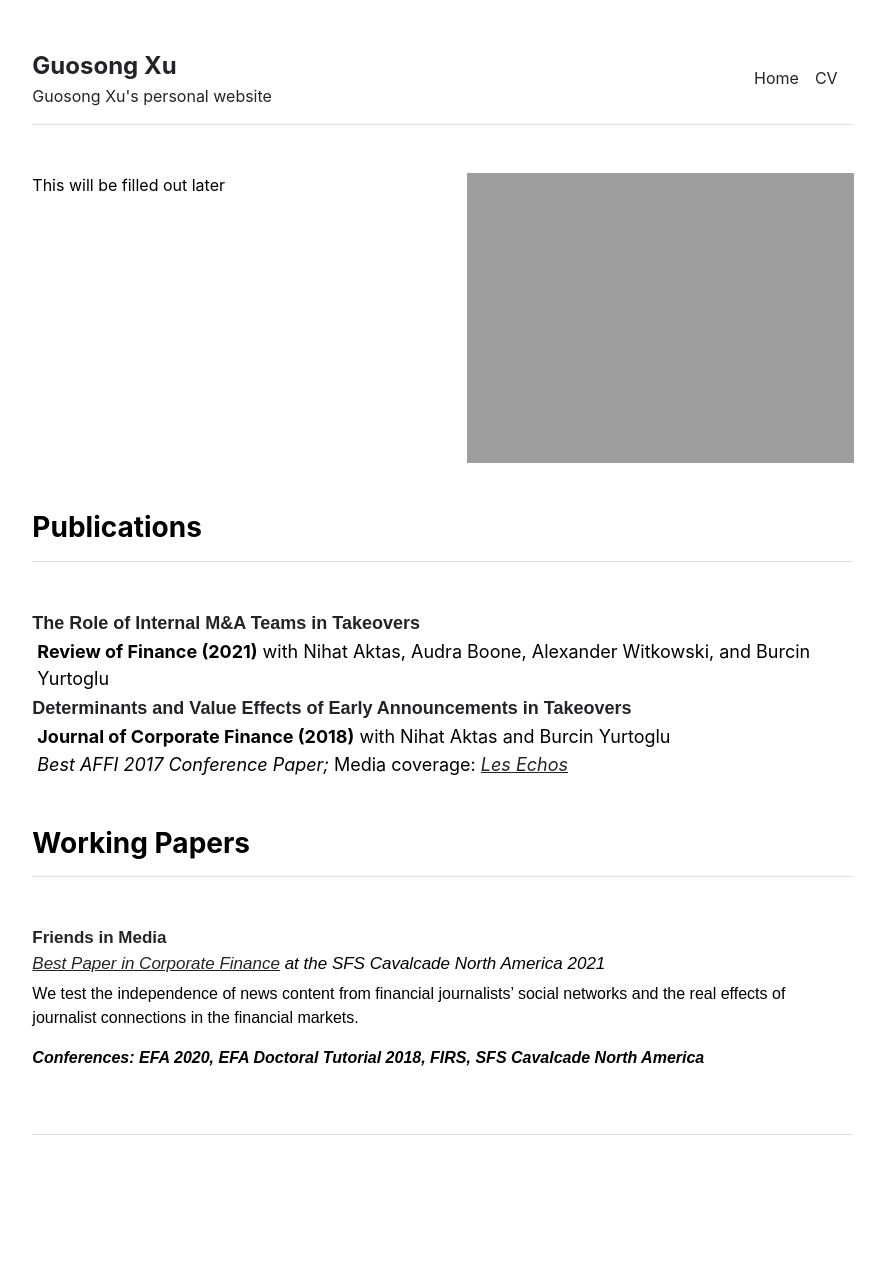
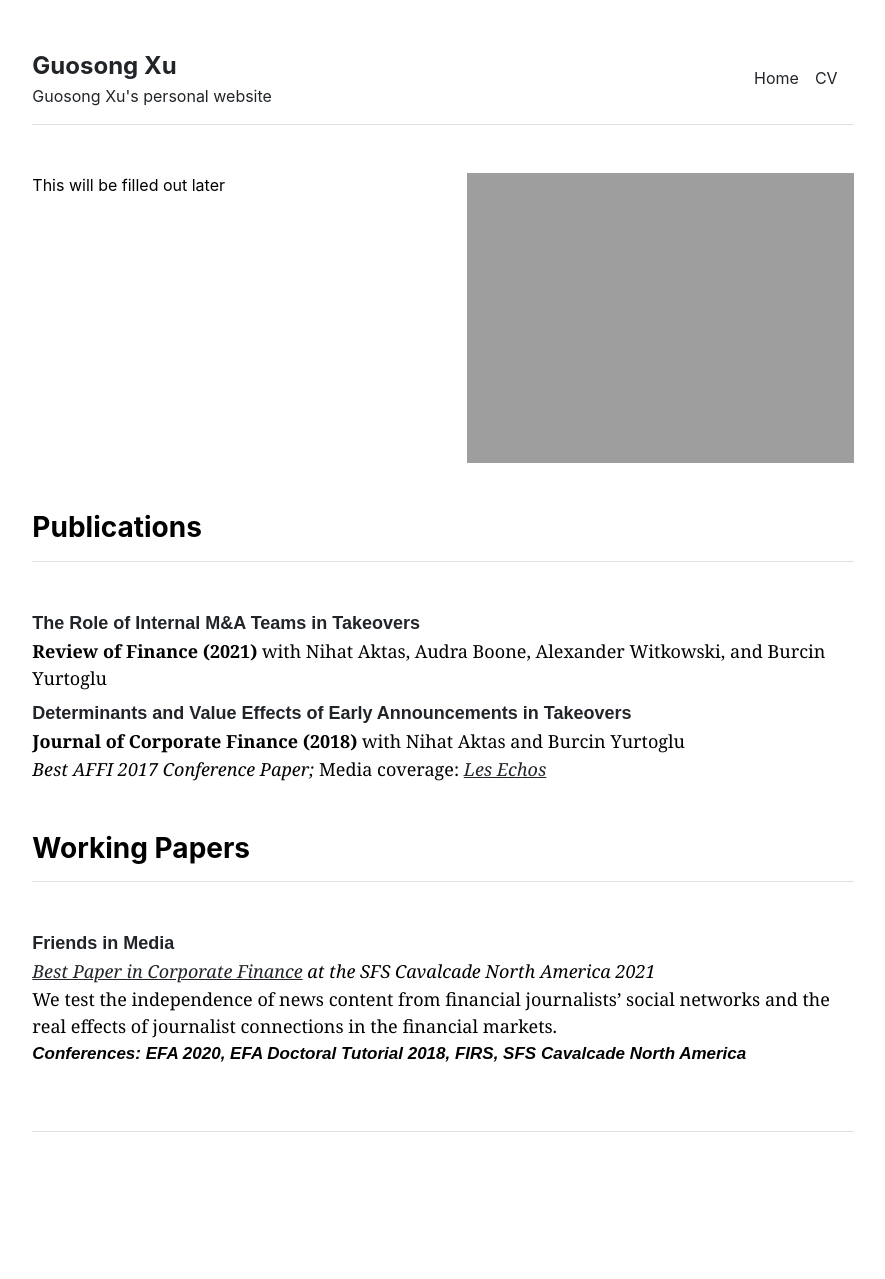
Before and after one commit to guosongxu/guosongxu.github.io, a Jekyll site: the page built from index.md, in a window 1280 px wide. Shown: the whole page, without its empty margins (197-1082 px from the left). Built offline with Jekyll 4.4.1, drawn with Linux system fonts in a browser that asks for light colours.

Commit message:
Update home.html

```diff
--- a/_layouts/home.html
+++ b/_layouts/home.html
@@ -15,21 +15,20 @@
   <div class="col-md-12">
     <h3 class="fw-bold border-bottom pb-3 mb-5">Publications</h3>
     <p style="font-family:arial, 'MS Sans Serif', arial;font-size:18px;margin-bottom:1px;"><strong><a href="https://papers.ssrn.com/sol3/papers.cfm?abstract_id=3140400" target="_blank" rel="noreferrer noopener" aria-label=" (opens in a new tab)" style="text-decoration:none;">The Role of Internal M&amp;A Teams in Takeovers</a></p>
-    <p style="font-size:18px;margin-bottom:3px;margin-left:5px">Review of Finance (2021)</strong>  with Nihat Aktas, Audra Boone, Alexander Witkowski, and Burcin Yurtoglu</p>
+    <p style="font-family:georgia;font-size:18px;margin-bottom:8px">Review of Finance (2021)</strong>  with Nihat Aktas, Audra Boone, Alexander Witkowski, and Burcin Yurtoglu</p>
 
     <p style="font-family:arial, 'MS Sans Serif', arial;font-size:18px;margin-bottom:1px;"><strong><a href="https://papers.ssrn.com/sol3/papers.cfm?abstract_id=2874336" target="_blank" rel="noreferrer noopener" aria-label=" (opens in a new tab)" style="text-decoration:none;">Determinants and Value Effects of Early Announcements in Takeovers</a></p>
-    <p style="font-size:18px;margin-bottom:1px;margin-left:5px">Journal of Corporate Finance (2018)</strong>  with Nihat Aktas and&nbsp;Burcin Yurtoglu </p>
-    <p style="font-size:18px;margin-bottom:1px;margin-left:5px"><em>Best AFFI 2017 Conference Paper;&nbsp;</em>Media coverage:&nbsp;<em><a rel="noreferrer noopener" href="https://www.lesechos.fr/18/01/2017/LesEchos/22364-135-ECH_opa---quand-les-predateurs-rompent-la-loi-du-silence.htm" target="_blank">Les Echos</a>&nbsp;</em></p>
+    <p style="font-family:georgia;font-size:18px;margin-bottom:1px">Journal of Corporate Finance (2018)</strong>  with Nihat Aktas and&nbsp;Burcin Yurtoglu </p>
+    <p style="font-family:georgia;font-size:18px;margin-bottom:1px"><em>Best AFFI 2017 Conference Paper;&nbsp;</em>Media coverage:&nbsp;<em><a rel="noreferrer noopener" href="https://www.lesechos.fr/18/01/2017/LesEchos/22364-135-ECH_opa---quand-les-predateurs-rompent-la-loi-du-silence.htm" target="_blank">Les Echos</a>&nbsp;</em></p>
   </div>
 </div>
 
 <div class="row g-5 mb-5">
   <div class="col-md-12">
     <h3 class="fw-bold border-bottom pb-3 mb-5">Working Papers</h3>
-    <p style="font-family:arial, 'MS Sans Serif', arial;font-size:17px;margin-bottom:1px;"><a rel="noreferrer noopener" aria-label=" (opens in a new tab)" href="https://papers.ssrn.com/sol3/papers.cfm?abstract_id=3189273" target="_blank" style="text-decoration:none;"><strong>Friends in Media</strong></a>
-    <br><em><a rel="noreferrer noopener" href="http://sfs.org/cavalcade-best-paper-in-corporate-finance/" target="_blank">Best Paper in Corporate Finance</a> at the SFS Cavalcade North America 2021</em>
-    </p>
-    <p style="margin-top:6px;font-family:arial, 'MS Sans Serif', arial;font-size:16px;">We test the independence of news content from financial journalists’ social networks and the real effects of journalist connections in the financial markets. </p>
-    <p style="font-family:arial, 'MS Sans Serif', arial;font-size:16px;"><em><strong>Conferences: EFA 2020, EFA Doctoral Tutorial 2018, FIRS, SFS Cavalcade North America</strong></em></p>
+    <p style="font-family:arial, 'MS Sans Serif', arial;font-size:18px;margin-bottom:1px;"><a rel="noreferrer noopener" aria-label=" (opens in a new tab)" href="https://papers.ssrn.com/sol3/papers.cfm?abstract_id=3189273" target="_blank" style="text-decoration:none;"><strong>Friends in Media</strong></a></p>
+    <p style="font-family:georgia;font-size:18px;margin-bottom:1px"><em><a rel="noreferrer noopener" href="http://sfs.org/cavalcade-best-paper-in-corporate-finance/" target="_blank">Best Paper in Corporate Finance</a> at the SFS Cavalcade North America 2021</em></p>
+    <p style="font-family:georgia;font-size:18px;margin-bottom:1px">We test the independence of news content from financial journalists’ social networks and the real effects of journalist connections in the financial markets. </p>
+    <p style="font-family:arial, 'MS Sans Serif', arial;font-size:17px;"><em><strong>Conferences: EFA 2020, EFA Doctoral Tutorial 2018, FIRS, SFS Cavalcade North America</strong></em></p>
   </div>
 </div>
```
